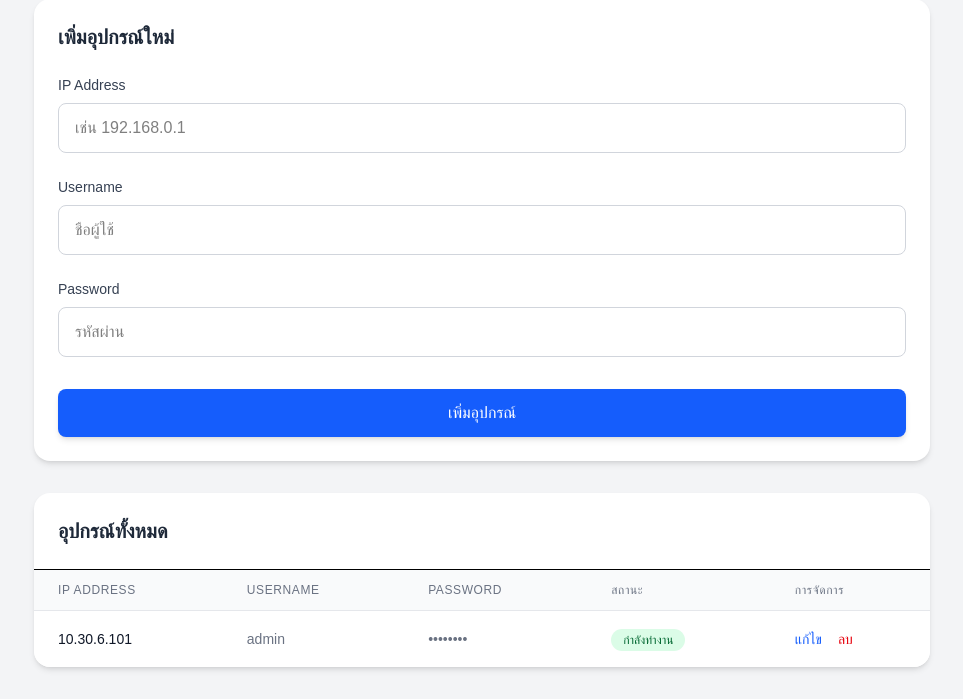
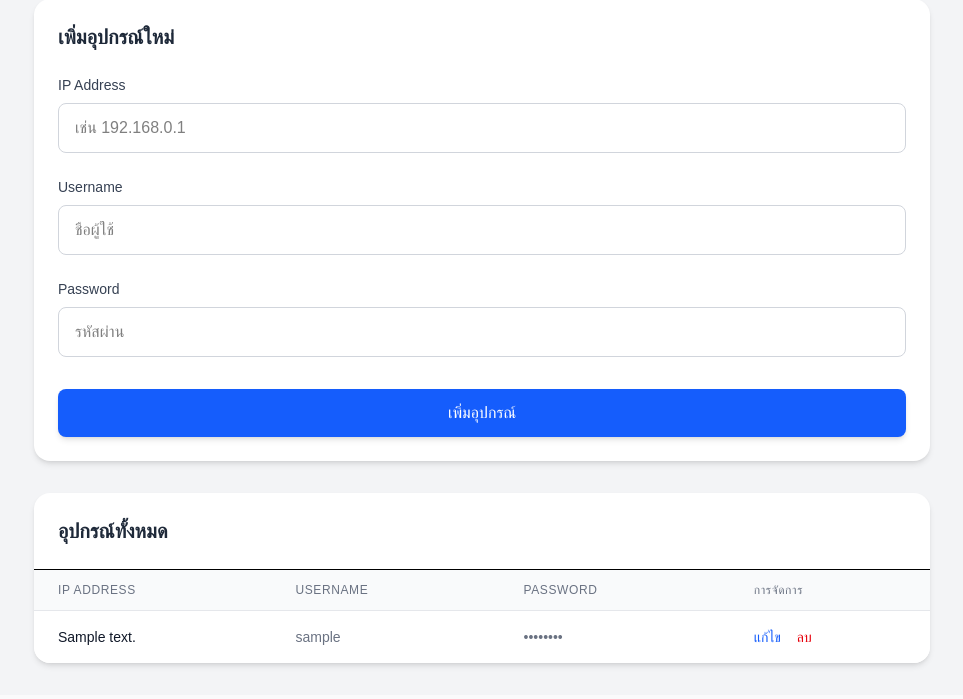
Before and after one commit to Yunoya18/IPA-Project, a FastAPI app: page / in a window 1280 px wide. Shown: the part 149-848 px from the top of the page, without its empty margins (158-1121 px from the left). After the commit the page ends 817 px from the top, so only its background shows below. Run offline with FastAPI, Linux system fonts and the light colour scheme; a database or web service that is not in the repository returns one stand-in record (values such as "Sample title"); style sheets or scripts are compiled from the project's sources.

Commit message:
show added router

```diff
--- a/web/app.py
+++ b/web/app.py
@@ -17,7 +17,8 @@ templates = Jinja2Templates(directory="templates")
 
 @app.get("/")
 async def home(request: Request):
-    return templates.TemplateResponse("index.html", {"title": title + "Home", "request" : request})
+    routers = list(routers_collection.find())
+    return templates.TemplateResponse("index.html", {"title": title + "Home", "request" : request, "routers_list": routers})
 
 @app.get("/detail")
 async def router_detail(request: Request):
--- a/web/templates/index.html
+++ b/web/templates/index.html
@@ -51,23 +51,21 @@
               <th class="px-6 py-3 text-left text-xs font-medium text-gray-500 uppercase tracking-wider">IP Address</th>
               <th class="px-6 py-3 text-left text-xs font-medium text-gray-500 uppercase tracking-wider">Username</th>
               <th class="px-6 py-3 text-left text-xs font-medium text-gray-500 uppercase tracking-wider">Password</th>
-              <th class="px-6 py-3 text-left text-xs font-medium text-gray-500 uppercase tracking-wider">สถานะ</th>
               <th class="px-6 py-3 text-left text-xs font-medium text-gray-500 uppercase tracking-wider">การจัดการ</th>
             </tr>
           </thead>
           <tbody id="device-tbody" class="bg-white divide-y divide-gray-200">
+            {% for router in routers_list %}
             <tr class="hover:bg-gray-50 transition duration-150">
-              <td class="px-6 py-4 whitespace-nowrap text-sm font-medium text-gray-900">10.30.6.101</td>
-              <td class="px-6 py-4 whitespace-nowrap text-sm text-gray-500">admin</td>
+              <td class="px-6 py-4 whitespace-nowrap text-sm font-medium text-gray-900">{{ router.ip_address }}</td>
+              <td class="px-6 py-4 whitespace-nowrap text-sm text-gray-500">{{ router.username }}</td>
               <td class="px-6 py-4 whitespace-nowrap text-sm text-gray-500">••••••••</td>
-              <td class="px-6 py-4 whitespace-nowrap">
-                <span class="bg-green-100 text-green-800 px-3 py-1 rounded-full text-xs font-medium">กำลังทำงาน</span>
-              </td>
               <td class="px-6 py-4 whitespace-nowrap text-sm text-gray-500">
                 <button class="text-blue-600 hover:text-blue-800 mr-3">แก้ไข</button>
                 <button class="text-red-600 hover:text-red-800">ลบ</button>
               </td>
             </tr>
+            {% endfor %}
           </tbody>
         </table>
       </div>
```
